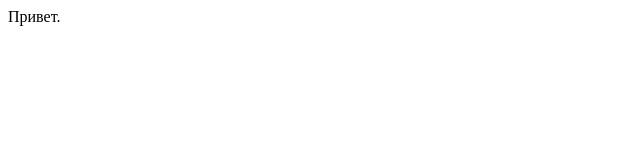
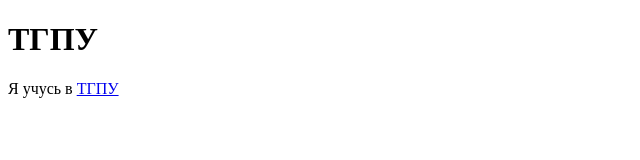
Before and after one commit to Arina14689/Arina14689.github.io, a plain HTML site: page index.html in a window 1280 px wide. Shown: the whole page, without its empty margins (0-640 px from the left). Drawn offline with Linux system fonts and the light colour scheme.

Commit message:
h1, a, p

```diff
--- a/index.html
+++ b/index.html
@@ -4,6 +4,7 @@
 
     </head>
     <body>
-        Привет.
+        <h1>ТГПУ</h1>
+        <p>Я учусь в <a href="https://tspu.ru">ТГПУ</a></p>
     </body>
 </html>
```
